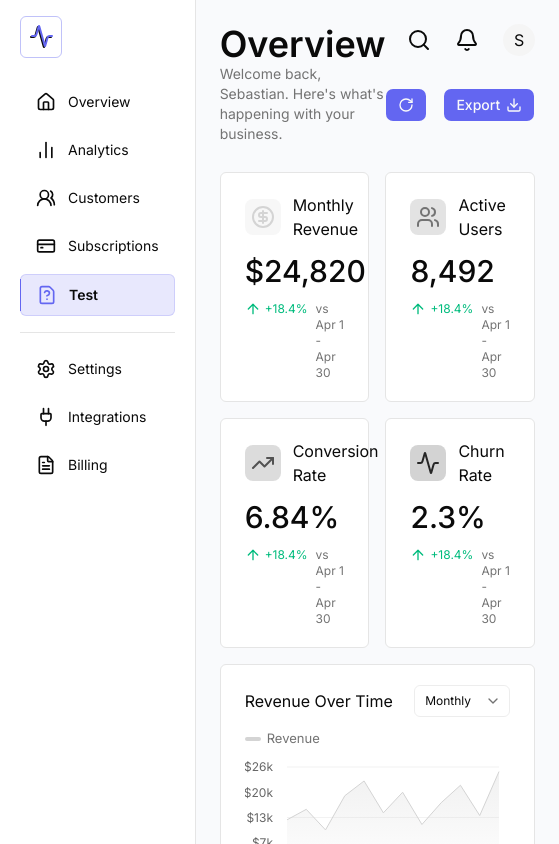
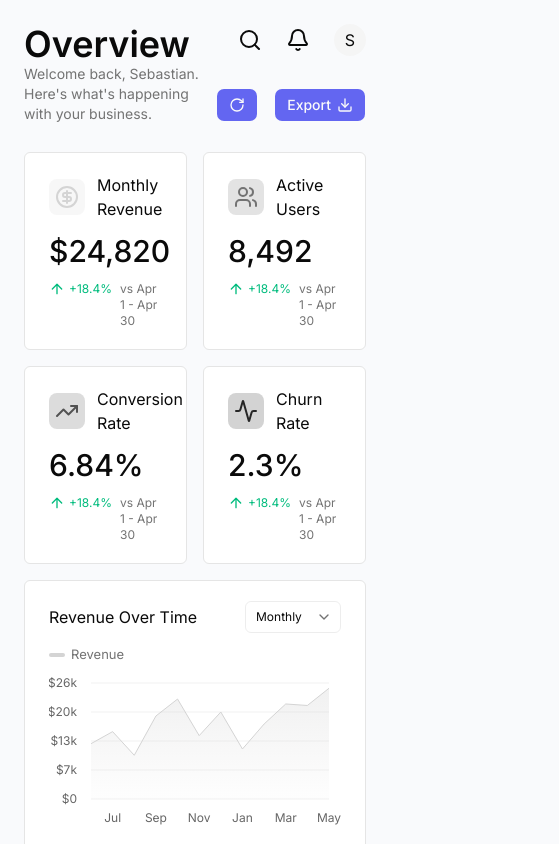
Before and after one commit to svsxn/metricly, a Next.js app: page / in a window 390 px wide. Shown: the top 844 px of the page, 559 px wide, since content can reach past the window. Built offline with nearby package versions, Linux system fonts and the light colour scheme.

Commit message:
feat: hide sidebar on mobile

```diff
--- a/src/components/dashboard/chart.tsx
+++ b/src/components/dashboard/chart.tsx
@@ -20,7 +20,7 @@ const chartData = [
   { month: "January", amount: 11200 },
   { month: "February", amount: 16800 },
   { month: "March", amount: 21300 },
-  { month: "April", amount: 13500 },
+  { month: "April", amount: 20963 },
   { month: "May", amount: 24820 },
 ];
 
--- a/src/components/sidebar/index.tsx
+++ b/src/components/sidebar/index.tsx
@@ -3,7 +3,7 @@ import Nav from "./nav";
 
 export default function Sidebar() {
   return (
-    <aside className="flex flex-col gap-6 w-64 border-r px-5 py-4 bg-card">
+    <aside className="hidden sm:flex flex-col gap-6 w-64 border-r px-5 py-4 bg-card">
       <div className="border p-2 rounded-sm border-primary/40 max-w-fit">
         <div className="relative">
           <ActivityIcon size={24} />
```
